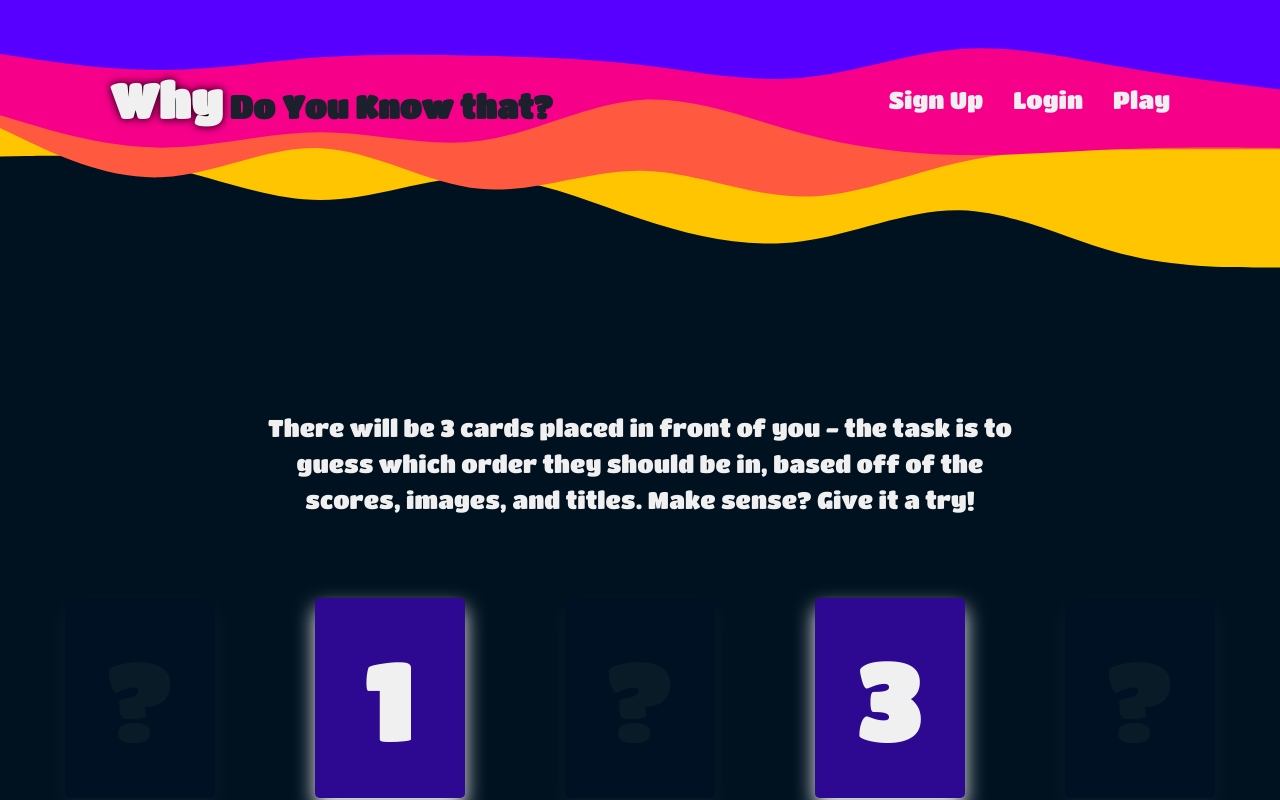
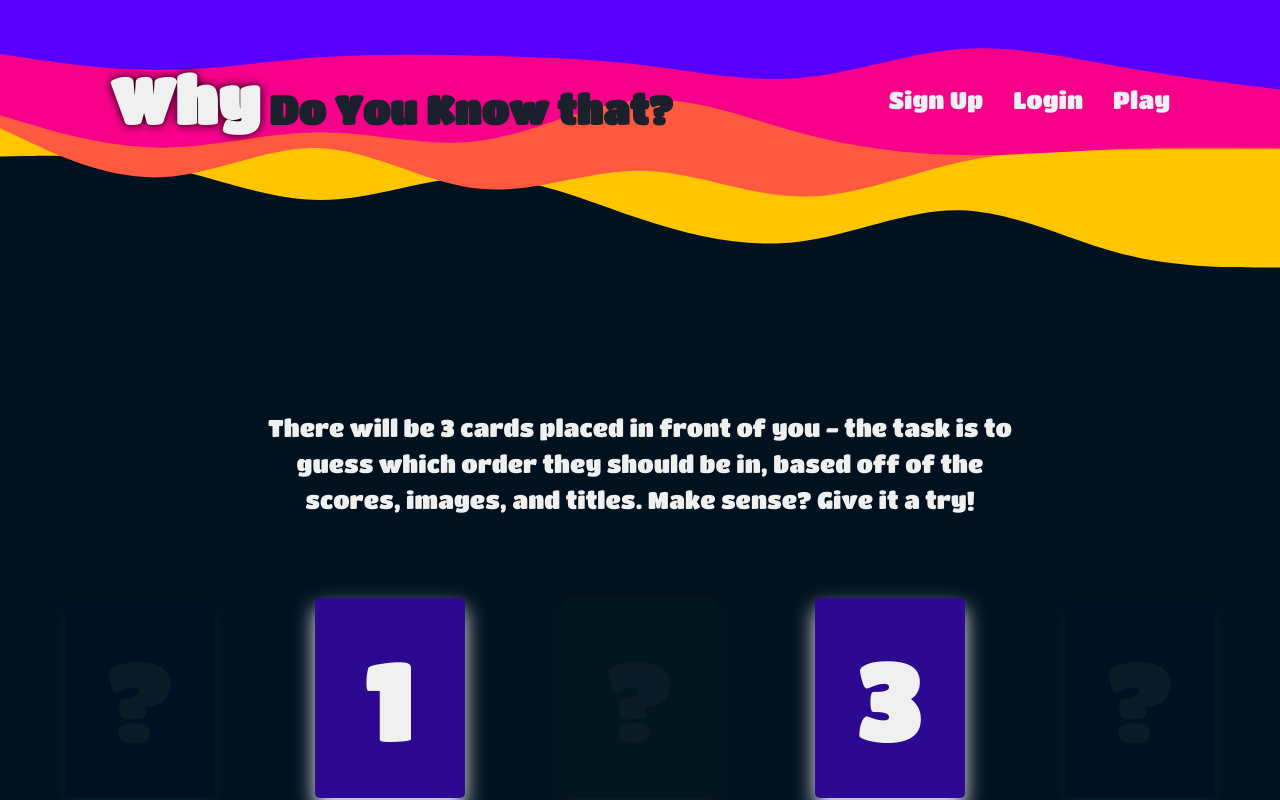
Before and after one commit to aturike/why_do_you_know_that_fe, a React (Vite) app: page / in a window 1280 px wide. Built offline with nearby package versions, Linux system fonts and the light colour scheme.

Commit message:
more styling done

```diff
--- a/src/App.css
+++ b/src/App.css
@@ -35,7 +35,7 @@ font-family: "Titan One", cursive;
 
 .logo {
   font-family: "Titan One", cursive;
-  font-size: 2rem;
+  font-size: 2.5rem;
   font-weight: 600;
   transition: transform 0.6s;
   margin-left: 90px;
@@ -47,7 +47,7 @@ font-family: "Titan One", cursive;
 
 .logo span {
   color: #f0f0f0;
-  font-size: 3rem;
+  font-size: 4rem;
   font-weight: 900;
   text-shadow: #000000 0 0 10px;
 }
@@ -98,7 +98,10 @@ font-family: "Titan One", cursive;
   text-align: center;
   color: #f0f0f0;
   font-size: 7rem;
+}
 
+.green {
+  background-color: #33FF3680;
 }
 
 @keyframes flickerAnimation {
--- a/src/pages/LandingPage.jsx
+++ b/src/pages/LandingPage.jsx
@@ -11,19 +11,19 @@ function LandingPage() {
         </p>
       </div>
       <div className="preview-container">
-        <div className="card-preview two animate-flicker">
+        <div className="card-preview  animate-flicker">
           <h1>?</h1>
         </div>
         <div className="card-preview one">
           <h1>1</h1>
         </div>
-        <div className="card-preview two animate-flicker">
+        <div className="card-preview green animate-flicker">
           <h1>?</h1>
         </div>
         <div className="card-preview three">
           <h1>3</h1>
         </div>
-        <div className="card-preview two animate-flicker">
+        <div className="card-preview  animate-flicker">
           <h1>?</h1>
         </div>
       </div>
```
